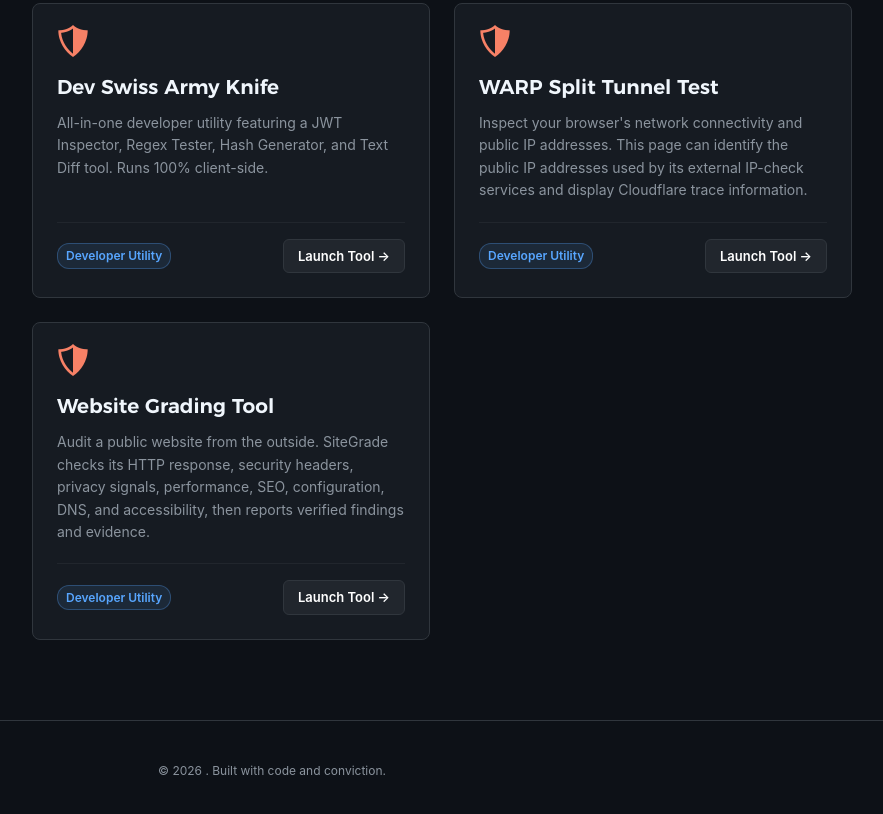
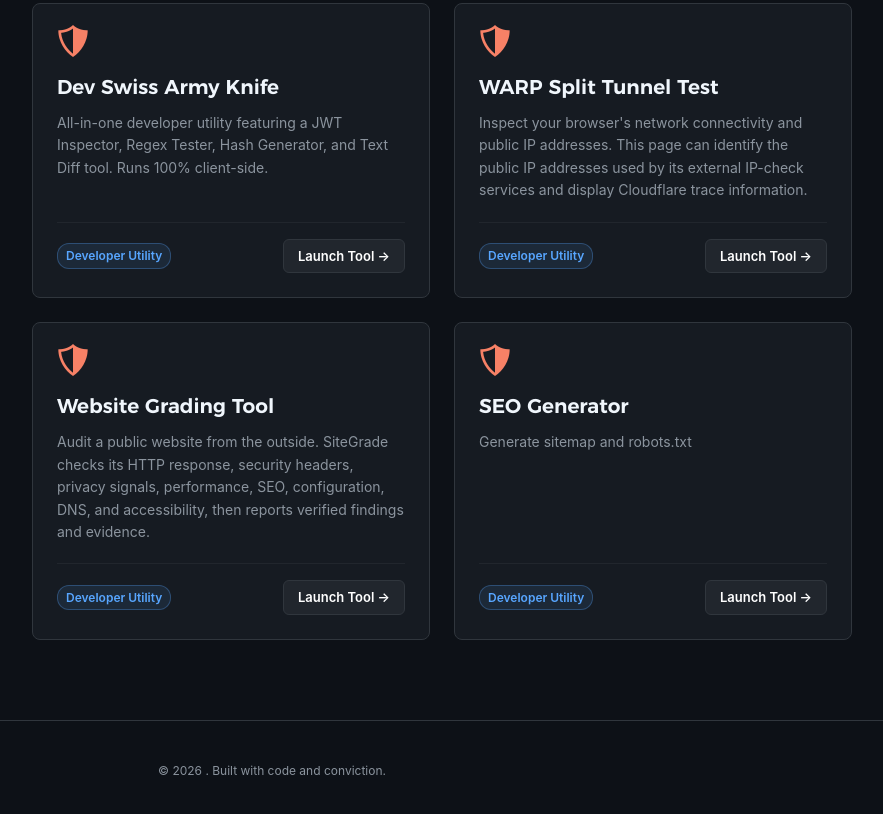
Before and after one commit to xCONFLiCTiONx/Portfolio, a plain HTML site: page tools/index.html in a window 1280 px wide. Shown: the part 648-1462 px from the top of the page, without its empty margins (368-1251 px from the left). Drawn offline with Linux system fonts and the light colour scheme; no server answers.

Commit message:
style: modify index.html (+16/-0)

```diff
--- a/tools/index.html
+++ b/tools/index.html
@@ -273,6 +273,22 @@
                     </div>
                 </div>
 
+                <!-- Tool: SEO Generator -->
+                <div class="tool-card">
+                    <div>
+                        <i class="im im-shield tool-card-icon" style="color: #f78166;"></i>
+                        <h3>SEO Generator</h3>
+                        <p>
+                            Generate sitemap and robots.txt
+                        </p>
+                    </div>
+                    <div class="tool-card-footer">
+                        <span class="tool-tag">Developer Utility</span>
+                        <a href="seo-generator.html" class="launch-btn" style="background: #21262d; border-color: #30363d;">Launch
+                            Tool &rarr;</a>
+                    </div>
+                </div>
+
             </div>
         </section>
 
```
